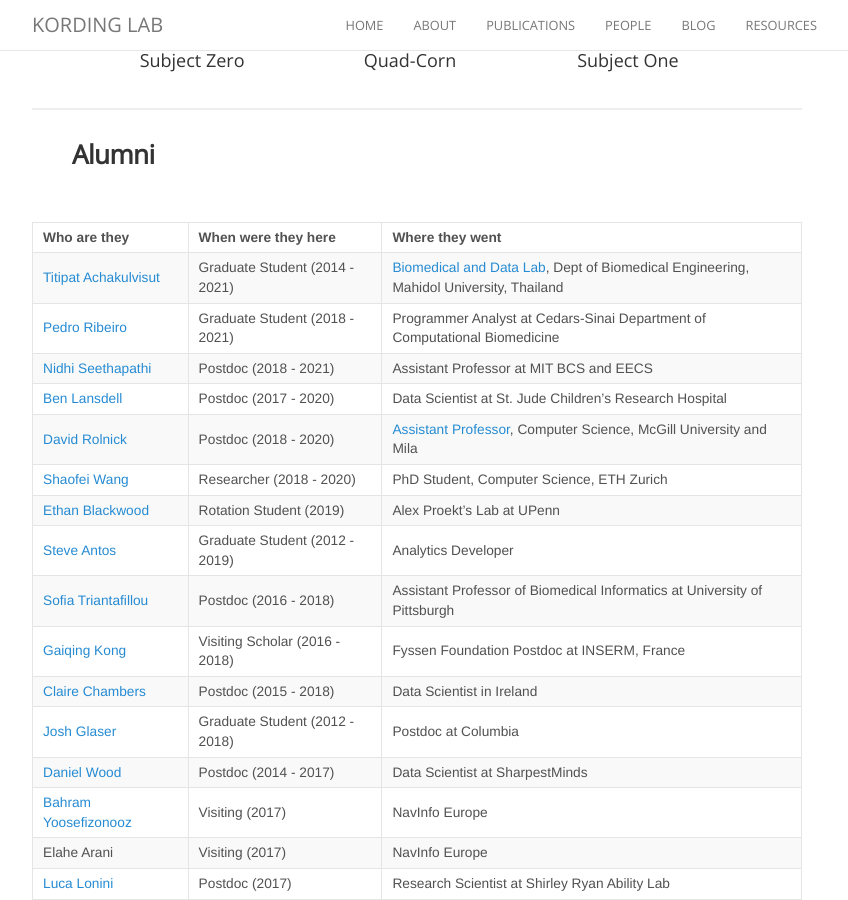
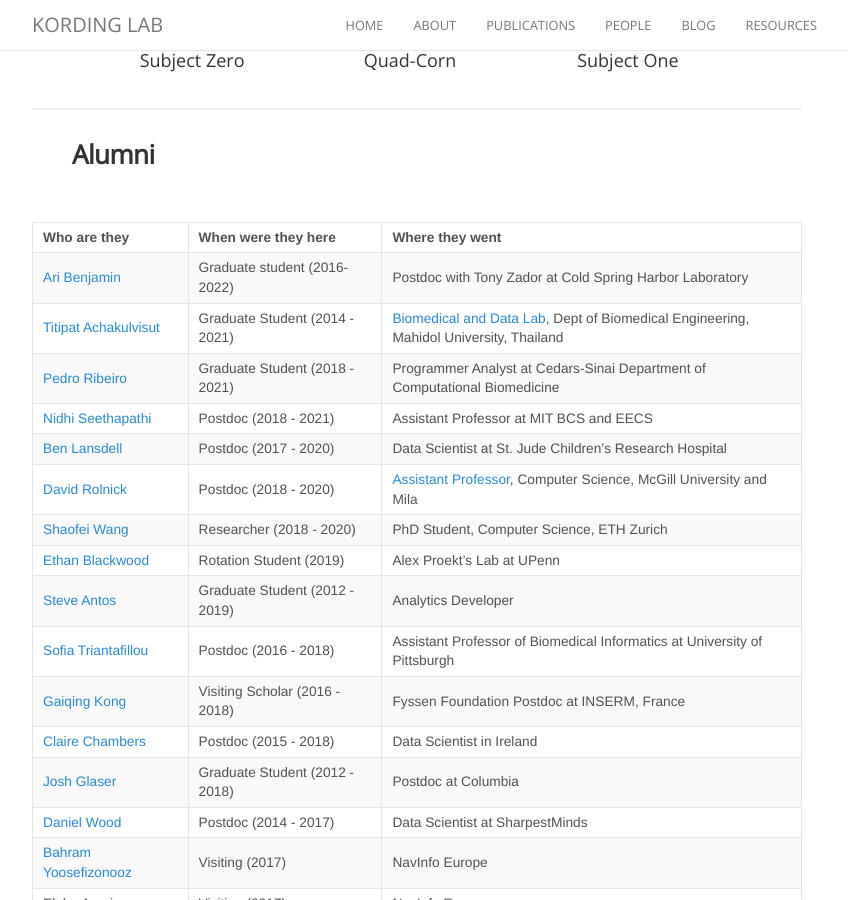
Before and after one commit to KordingLab/KordingLab.github.io, a Jekyll site: the page built from people.md, in a window 1280 px wide and 900 px high, scrolled down 2201 px. Shown: the whole window, without its empty margins (223-1071 px from the left). Built offline with Jekyll 4.4.1, drawn with Linux system fonts in a browser that asks for light colours; nearby versions of some CDN libraries; comment, search, counter and statistics services are not loaded.

Commit message:
Update people.md

```diff
--- a/people.md
+++ b/people.md
@@ -58,6 +58,7 @@ permalink: /people/
 
 | Who are they | When were they here | Where they went |
 | :------------- |:-------------| :-----------|
+| [Ari Benjamin](https://ari-benjamin.com/) | Graduate student (2016-2022) | Postdoc with Tony Zador at Cold Spring Harbor Laboratory |
 | [Titipat Achakulvisut](https://kordinglab.com/people/titipat_achakulvisut/.index.html) | Graduate Student (2014 - 2021) | [Biomedical and Data Lab](https://biodatlab.github.io/), Dept of Biomedical Engineering, Mahidol University, Thailand |
 | [Pedro Ribeiro](https://www.linkedin.com/in/pedro-ribeiro/) | Graduate Student (2018 - 2021) | Programmer Analyst at Cedars-Sinai Department of Computational Biomedicine|
 [Nidhi Seethapathi](https://www.seethapathilab.org) | Postdoc (2018 - 2021) | Assistant Professor at MIT BCS and EECS |
```
